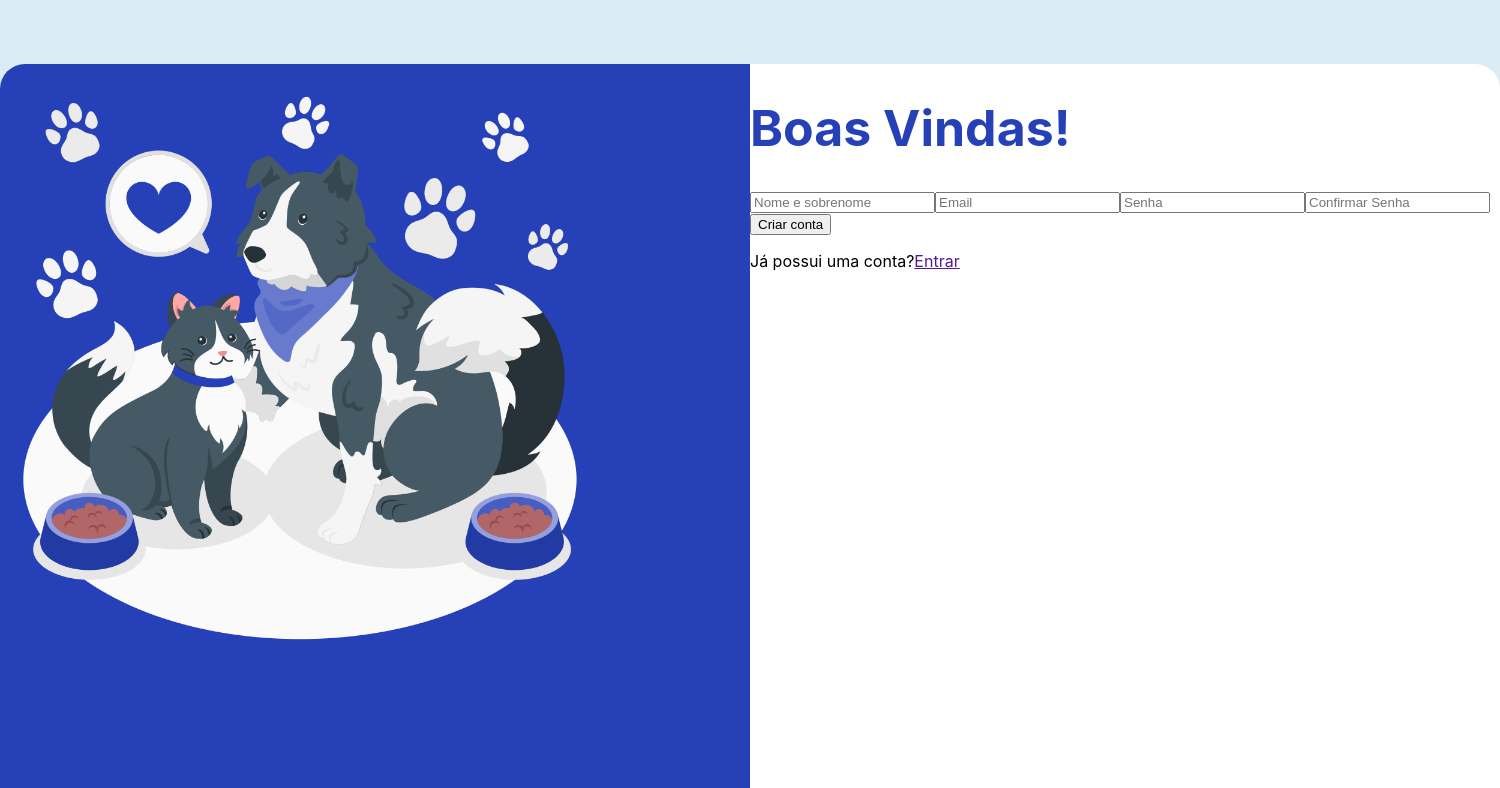
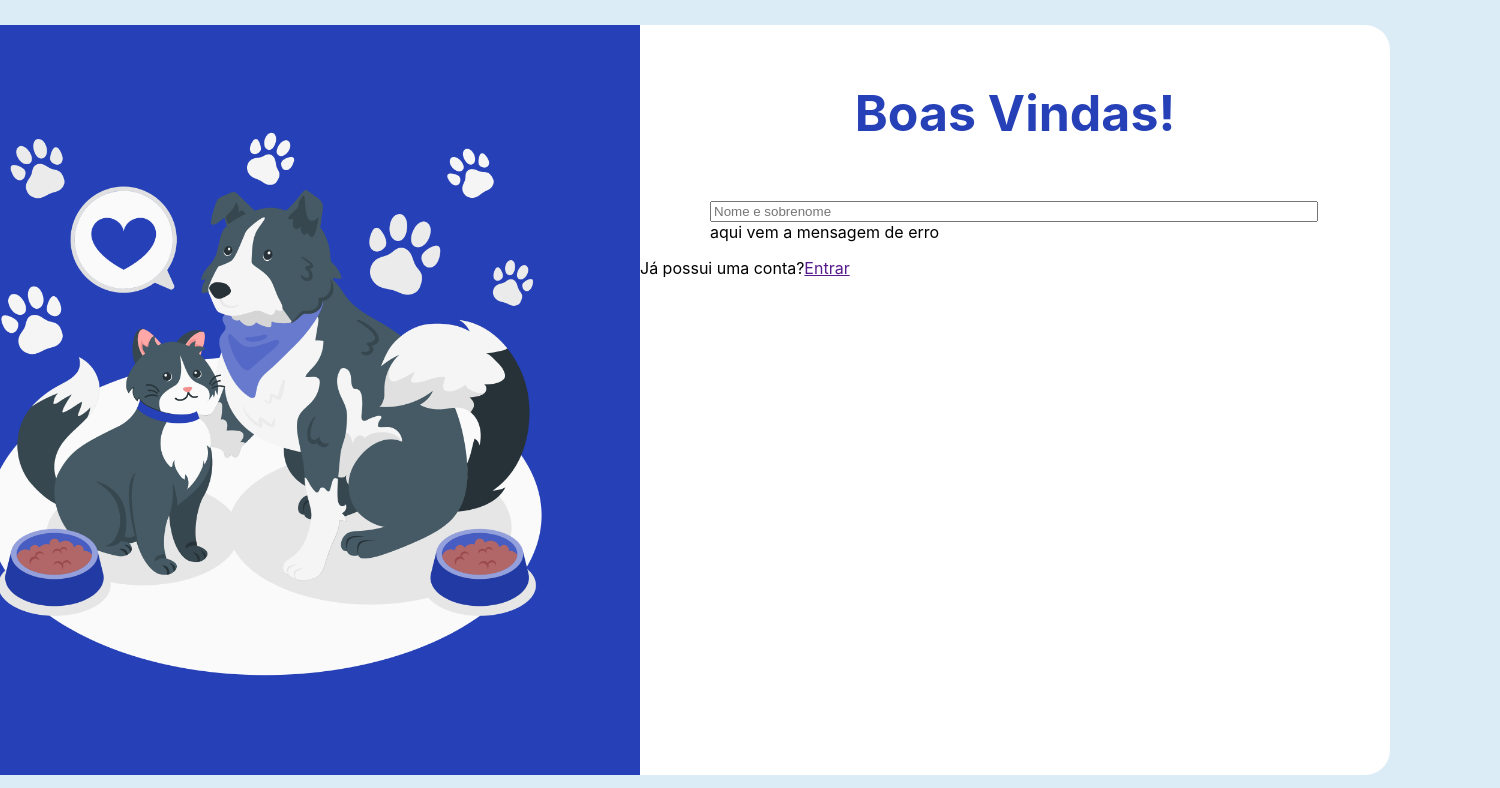
Before and after one commit to paulogmedeiros/J-Pets, a React (Create React App) app in the folder frontend/: page /cadastro/usuarios in a window 1280 px wide. Shown: the top 788 px of the page, 1500 px wide, since content can reach past the window. Built offline with nearby package versions, Linux system fonts and the light colour scheme.

Commit message:
input tela de cadastro

```diff
--- a/frontend/src/views/Donos_pet/Cadastro_usuario/Cadastro_usuario.css
+++ b/frontend/src/views/Donos_pet/Cadastro_usuario/Cadastro_usuario.css
@@ -1,12 +1,16 @@
 body {
     margin: 0;
     padding: 0;
-    height: 100%;
+    width: 100%;
+    min-height: 100vh;
     background-color: #DCECF6;
+    display: flex;
+    justify-content: center;
+    align-items: center;
 }
 
 .container{
-    margin: 5% auto;
+    /* margin: 5% auto; */
     display: flex;
     height: 750px;
     width: 1500px;
@@ -18,6 +22,10 @@ body {
     width: 750px;
     border-top-left-radius: 25px;
     border-bottom-left-radius: 25px;
+    display: flex;
+    justify-content: center;
+    align-items: center;
+
 }
 
 .formulario{
@@ -28,7 +36,18 @@ body {
     width: 750px;
 }
 
-h1{
+.titulo{
     color: #2641B7;
-    font-size: 50px;
+    font-size: 25px;
+    text-align: center;
+    padding: 24px;
 }
+
+.form{
+    padding-right:80px;
+    padding-left:70px;
+}
+
+.form input{
+    width: 100%;
+}
--- a/frontend/src/views/Donos_pet/Cadastro_usuario/Cadastro_usuario.jsx
+++ b/frontend/src/views/Donos_pet/Cadastro_usuario/Cadastro_usuario.jsx
@@ -5,16 +5,21 @@ function Cadastro_usuario() {
   return (
     <div className='container'>
       <div className='imagem'>
-        <img src={cachorro} alt="foto fofa de cachorro" height={600} width={600}/>
+        <img src={cachorro} alt="foto fofa de cachorro" height={600} width={600} />
       </div>
       <div className='formulario'>
-        <h1><b>Boas Vindas!</b></h1>
-        <form action="">
-          <input type="text" name="nome" id="" placeholder="Nome e sobrenome"/>
-          <input type="text" name="email" id="" placeholder="Email"/>
-          <input type="text" name="senha" id="" placeholder="Senha"/>
-          <input type="text" name="confirmarSenha" id="" placeholder="Confirmar Senha"/>
-          <button>Criar conta</button>
+        <div className='titulo'>
+          <h1><b>Boas Vindas!</b></h1>
+        </div>
+        <form action="" id='form' className='form'>
+          <div className='input'>
+            <input type="text" name="nome" id="nome" placeholder="Nome e sobrenome" />
+            <a>aqui vem a mensagem de erro</a>
+          </div>
+          {/* <input type="text" name="email" id="" placeholder="Email" />
+          <input type="text" name="senha" id="" placeholder="Senha" />
+          <input type="text" name="confirmarSenha" id="" placeholder="Confirmar Senha" />
+          <button>Criar conta</button> */}
         </form>
         <p>Já possui uma conta?<a href="">Entrar</a></p>
       </div>
```
